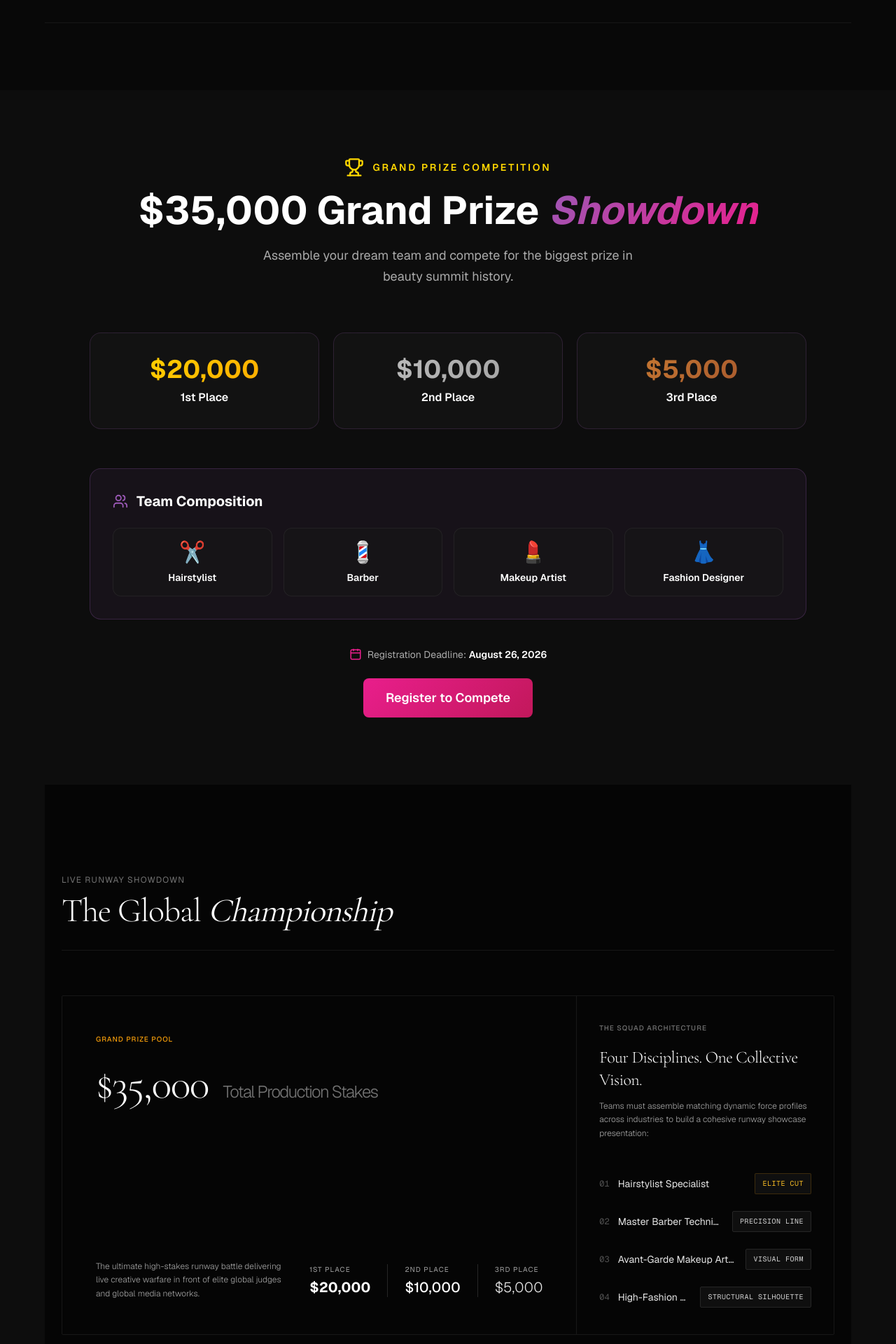
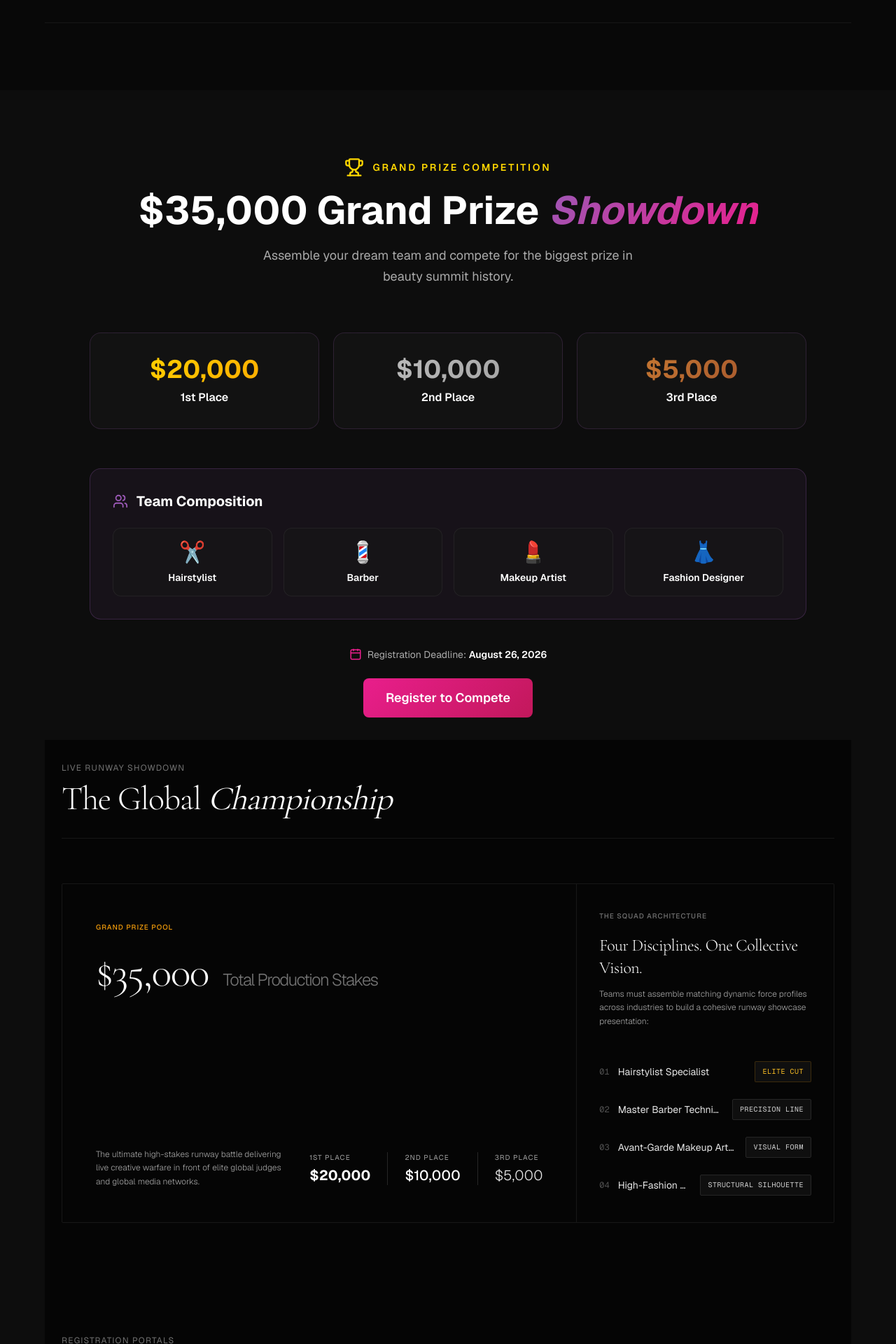
Before and after one commit to alexis800-glitch/hebs-lagos-2026, a Next.js app: page / in a window 1280 px wide. Shown: the part 2580-4500 px from the top of the page at 70% size. Built offline with nearby package versions, Linux system fonts and the light colour scheme.

Commit message:
fix: cut Competition bottom padding and PrizeGrid top padding to close gap above Championship

```diff
--- a/components/Competition.tsx
+++ b/components/Competition.tsx
@@ -33,7 +33,7 @@ export default function Competition() {
   const mounted = useMounted();
 
   return (
-    <section id="competition" className="py-24 px-4" style={{ background: "#0d0d0d" }}>
+    <section id="competition" className="pt-24 pb-8 px-4" style={{ background: "#0d0d0d" }}>
       <div className="max-w-5xl mx-auto">
         <motion.div
           initial={mounted ? { opacity: 0, y: 30 } : false}
--- a/components/PrizeGrid.tsx
+++ b/components/PrizeGrid.tsx
@@ -3,7 +3,7 @@ import FadeIn from './FadeIn'
 
 export default function PrizeGrid() {
   return (
-    <section className="pt-32 pb-8 px-6 max-w-6xl mx-auto bg-[#050505]">
+    <section className="pt-8 pb-32 px-6 max-w-6xl mx-auto bg-[#050505]">
       {/* Header Block */}
       <FadeIn>
         <div className="border-b border-neutral-900 pb-8 mb-16">
```
